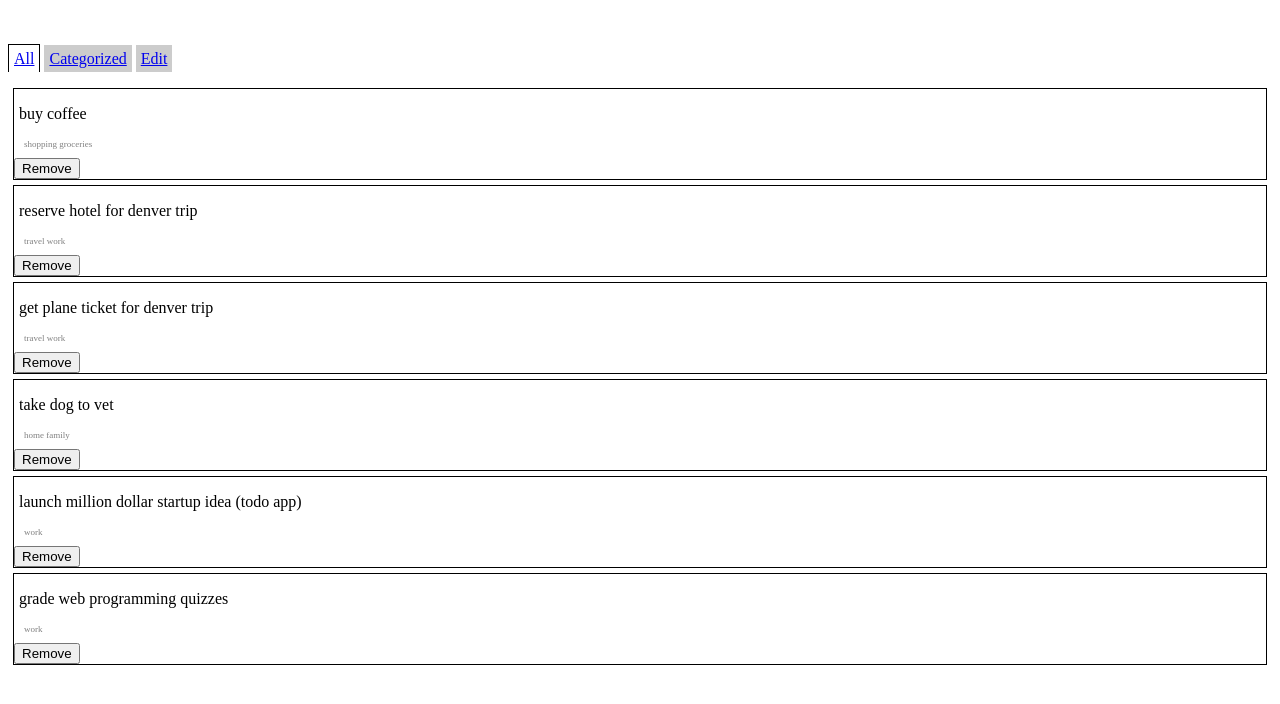
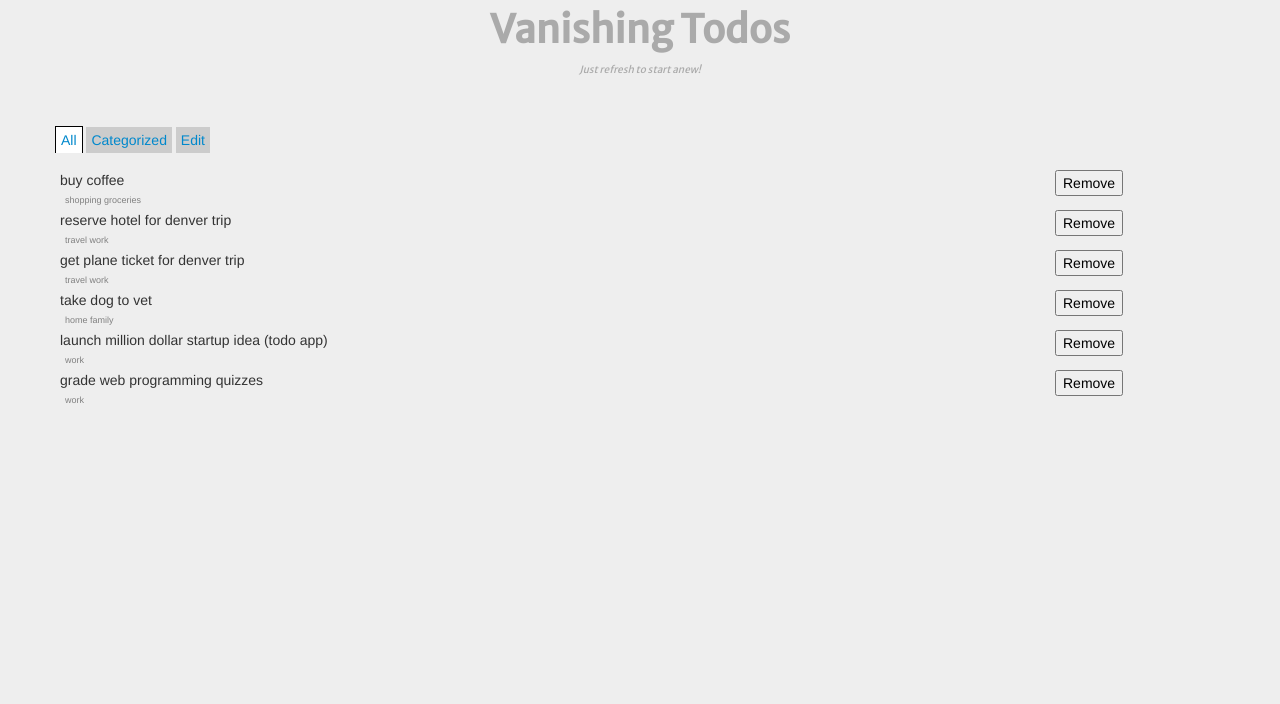
Before and after one commit to nickbury/CSCI344-Project-3, a plain HTML site: page index.html in a window 1280 px wide. Drawn offline with nearby package versions, Linux system fonts and the light colour scheme.

Commit message:
Add some style. Restructure ToDo content

```diff
--- a/index.html
+++ b/index.html
@@ -4,10 +4,15 @@
     <meta charset="utf-8">
 
     <title>The To-Do List Inspired by Etch-N-Sketch!</title>
-
+    <link href='http://fonts.googleapis.com/css?family=Merriweather+Sans' rel='stylesheet' type='text/css'>
+    <link rel="stylesheet" type="text/css" href="stylesheets/lib/bootstrap.min.css">
+    <link rel="stylesheet" type="text/css" href="stylesheets/lib/bootstrap-responsive.min.css">
     <link rel="stylesheet" type="text/css" href="stylesheets/app/app.css" />
   </head>
   <body>
+    <div class="container">
+      <h1>Vanishing Todos</h1>
+      <p class="subtext">Just refresh to start anew!</p>
       <div class="tabs">
         <a class="tab active" href="All">All</a>
         <a class="tab" href="Categorized">Categorized</a>
@@ -16,7 +21,7 @@
 
       <div class="content">
         <div class="tab active" id="All"></div>
-      <div class="tab" id="Categorized">&nbsp;</div>
+        <div class="tab" id="Categorized"></div>
         <div class="tab" id="Edit">
           <textarea id="desc" rows="2" cols="50" placeholder="Enter Description..." autofocus></textarea><br>
           <textarea id="categ" rows="1" cols="25" placeholder="Categories..."></textarea><br>
@@ -24,7 +29,9 @@
         </div>
       </div>
 
+    </div>
     <script src="http://code.jquery.com/jquery-1.9.1.min.js"></script>
+    <script src="javascripts/lib/bootstrap.min.js"></script>
     <script src="javascripts/app/app.js"></script>
   </body>
 </html>
--- a/javascripts/app/app.js
+++ b/javascripts/app/app.js
@@ -55,12 +55,15 @@ var main = function () {
     };
 
     var addTodo = function (desc, categories) {
-        $("#All").append("<div class='item " + itemNum + "''>"
-            + "<p class='description'>" + desc + "</p>"
-            + "<p class='categories'>" + categories + "</p>"
+        $("#All").append("<div class='item row " + itemNum + "''>"
+            + "<div class='span10'>"
+            + "<div class='description'>" + desc + "</div>"
+            + "<div class='categories'>" + categories + "</div>"
+            + "</div><div class='span2'>"
             + "<button type='button' class='remove' id='"
             + itemNum
             + "'>Remove</button>"
+            + "</div>"
             + "</div>");
         $("#" + itemNum).click(function () {
             var toBeRemoved = $(this).attr("id");
--- a/stylesheets/app/app.css
+++ b/stylesheets/app/app.css
@@ -1,4 +1,22 @@
 @charset 'UTF-8';
+
+body {
+  background-color: #eee;
+}
+
+h1 {
+  text-align: center;
+  font-family: 'Merriweather Sans', sans-serif;
+  color: #aaa;
+}
+
+.subtext {
+  text-align: center;
+  font-size: 10px;
+  font-family: 'Merriweather Sans', sans-serif;
+  font-style: italic;
+  color: #aaa;
+}
 
 .tabs {
   margin-top: 50px;
@@ -25,9 +43,7 @@
 }
 
 .item {
-  border-style: solid;
-  border-width: 1px;
-  margin: 5px;
+
 }
 
 .description {
@@ -39,3 +55,6 @@
   color: gray;
   padding: 0 0 0 10px;
 }
+
+.remove {
+}
```
Lines whose indentation alone changed are shown as unchanged.
